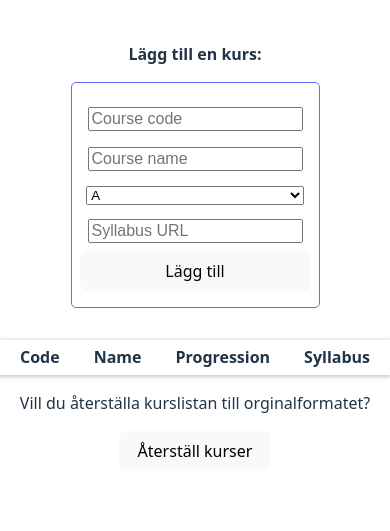
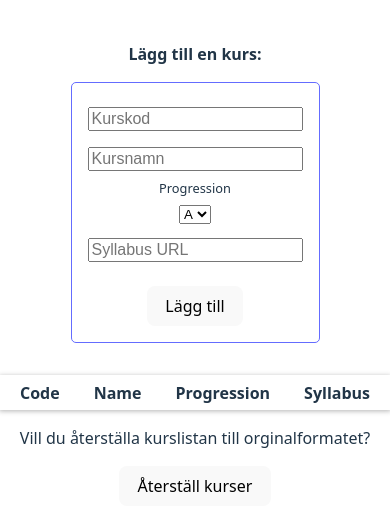
Before and after one commit to gustafsson96/dt208gmoment1.2, a website built with Vite: page index.html in a window 390 px wide. Shown: the part 99-630 px from the top of the page. Built offline with nearby package versions, Linux system fonts and the light colour scheme; no server answers.

Commit message:
Update form styling for smaller screens

```diff
--- a/index.html
+++ b/index.html
@@ -10,18 +10,20 @@
 
 <body>
   <h1>Kurser</h1>
-    <p><b>Lägg till en kurs:</b></p>
-    <form id="add-course-form">
-      <input type="text" id="course-code" maxlength="6" placeholder="Course code" required>
-      <input type="text" id="course-name" placeholder="Course name" required>
+  <p><b>Lägg till en kurs:</b></p>
+  <form id="add-course-form">
+      <input type="text" id="course-code" maxlength="6" placeholder="Kurskod" required>
+      <input type="text" id="course-name" placeholder="Kursnamn" required>
+      <label for="course-progression">Progression</label>
       <select id="course-progression">
         <option value="A">A</option>
         <option value="B">B</option>
         <option value="C">C</option>
       </select>
       <input type="text" id="course-syllabus" placeholder="Syllabus URL">
+    </div>
       <button type="submit">Lägg till</button>
-    </form>
+  </form>
   <table id="course-table">
     <thead>
       <tr>
--- a/src/main.ts
+++ b/src/main.ts
@@ -17,7 +17,7 @@ interface CourseInfo {
   syllabus: string;
 }
 
-/* Function to fetch courses from API only when local storage is empty */
+/* Function to fetch courses from miun API only when local storage is empty */
 async function fetchCourses(): Promise<void> {
   let courses: CourseInfo[] = JSON.parse(localStorage.getItem("courses") || "[]");
 
@@ -130,6 +130,7 @@ courseBody.addEventListener("click", (event) => {
 });
 }
 
+/* Function to reset course list to original */
 function resetCourses(): void {
   localStorage.removeItem("courses");
   fetchCourses();
--- a/src/style.css
+++ b/src/style.css
@@ -68,7 +68,10 @@ form {
   border-radius: 5px;
   padding: 1em 0.5em;
   margin-bottom: 2em;
-  text-align: center;
+}
+
+form label {
+  font-size: 0.8em;
 }
 
 form input {
@@ -91,6 +94,21 @@ table tr td {
   padding: 1em;
 }
 
+/* media query for screens smaller than 900px */
+@media screen and (max-width: 900px) {
+  form {
+    display: flex;
+    flex-wrap: wrap;
+    align-items: center;
+    justify-content: center;
+  }
+
+  form button {
+    margin-top: 1em;
+  }
+}
+
+/* media query for screens smaller than 768px */
 @media screen and (max-width: 768px) {
   form {
     display: flex;
```
